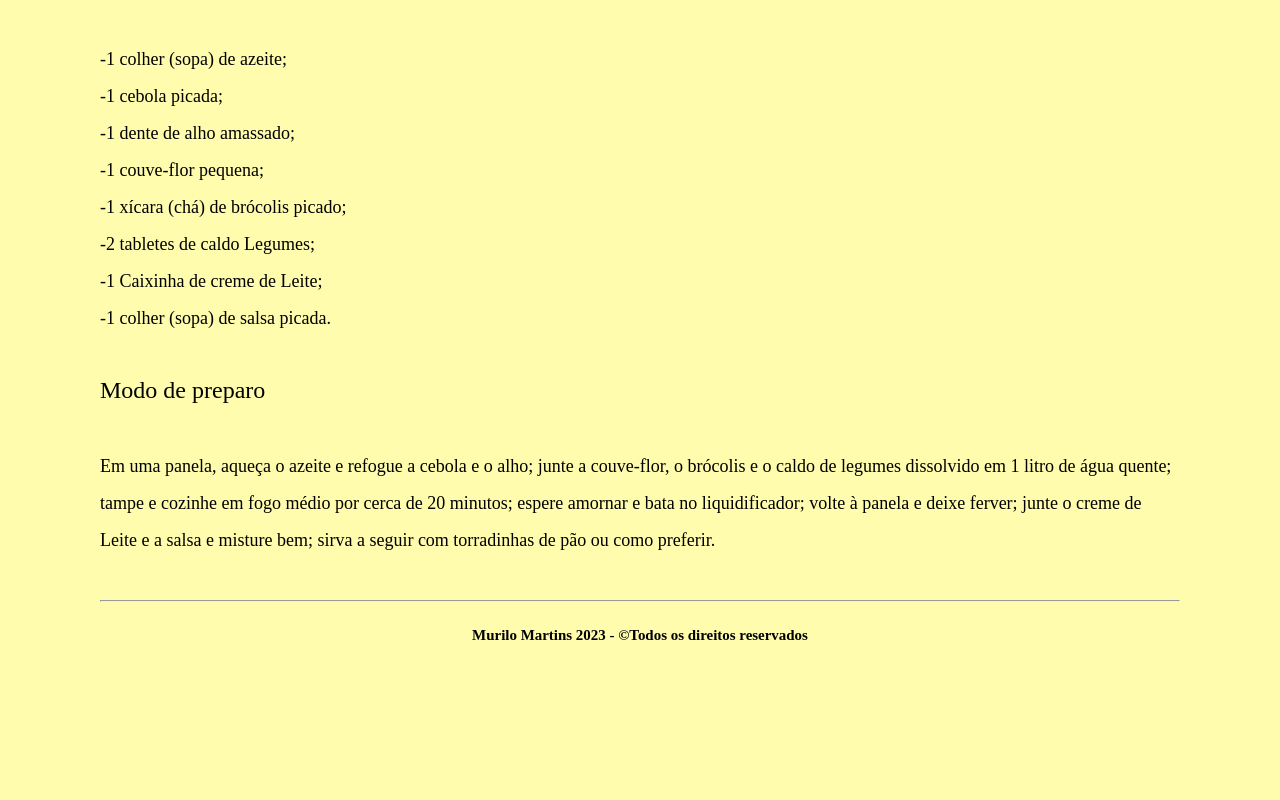
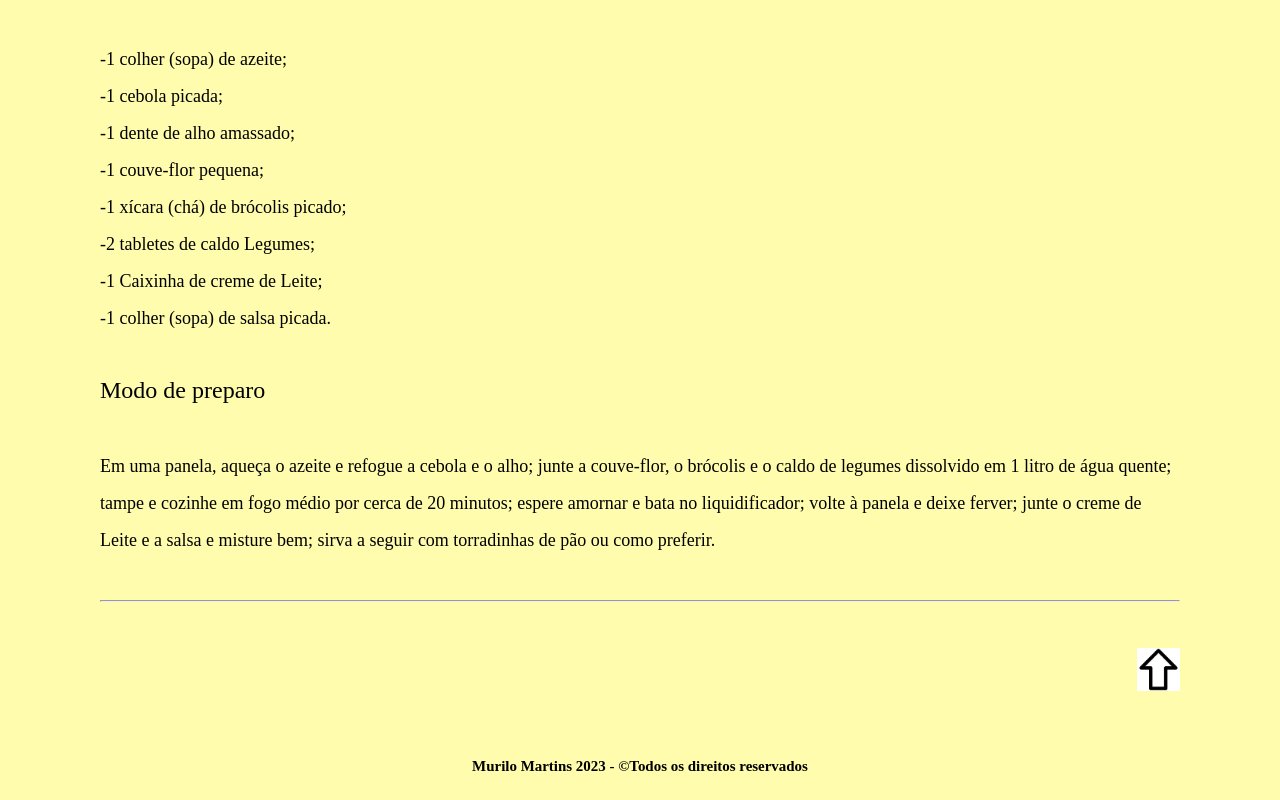
Before and after one commit to murilomartins0/MuriloMartins, a plain HTML site: page index.html in a window 1280 px wide. Shown: the part 3426-4226 px from the top of the page. Before the commit the page ends 4095 px from the top, so only its background shows below. Drawn offline with Linux system fonts and the light colour scheme.

Commit message:
Update index.html

```diff
--- a/index.html
+++ b/index.html
@@ -73,7 +73,8 @@
 		<font face="LucidaSans" size="4">Em uma panela, aqueça o azeite e refogue a cebola e o alho; junte a couve-flor, o brócolis e
 			o caldo de legumes dissolvido em 1 litro de água quente; tampe e cozinhe em fogo médio por cerca de 20 minutos; espere
 			amornar e bata no liquidificador; volte à panela e deixe ferver; junte o creme de Leite e a salsa e misture bem; sirva a
-			seguir com torradinhas de pão ou como preferir.<br><br><hr>
+			seguir com torradinhas de pão ou como preferir.<br><br><hr><br>
+		<div align="right"> <a href="#"><img src="imagens/seta.png" width="4%"></a></div><br>
 		<center><h5> Murilo Martins 2023 - &copyTodos os direitos reservados</h5></center>
 	</body>
 </html>
```
